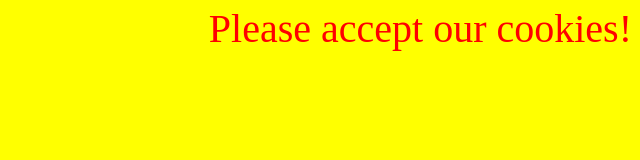
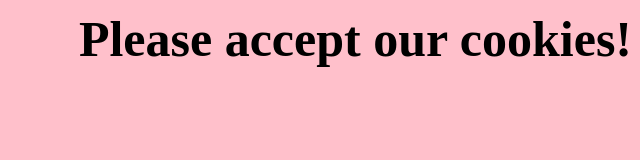
Before and after one commit to tejasrinainala/FirstCss, a plain HTML site: page index.html in a window 1280 px wide. Shown: the whole page, without its empty margins (640-1280 px from the left). Drawn offline with Linux system fonts and the light colour scheme.

Commit message:
Making changes in css properties to see the different outputs

```diff
--- a/style.css
+++ b/style.css
@@ -1,9 +1,9 @@
 body {
-        background : yellow;
-        color:red;
-        font-size:40px;
-        font-weight:lighter;
+        background : pink;
+        color:black;
+        font-size:50px;
+        font-weight:bold;
         text-align:right;
-        margin-top:5px;
+        margin-top:10px;
 
 }
```
